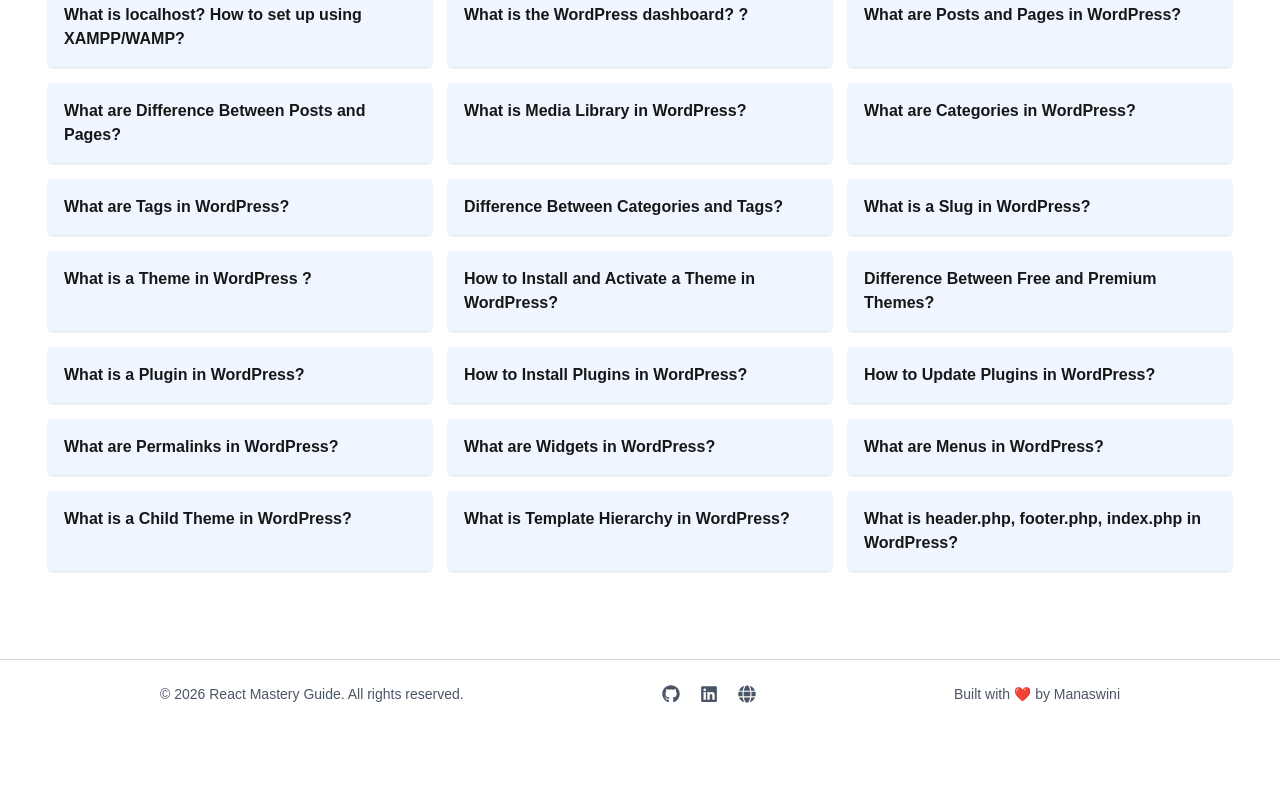
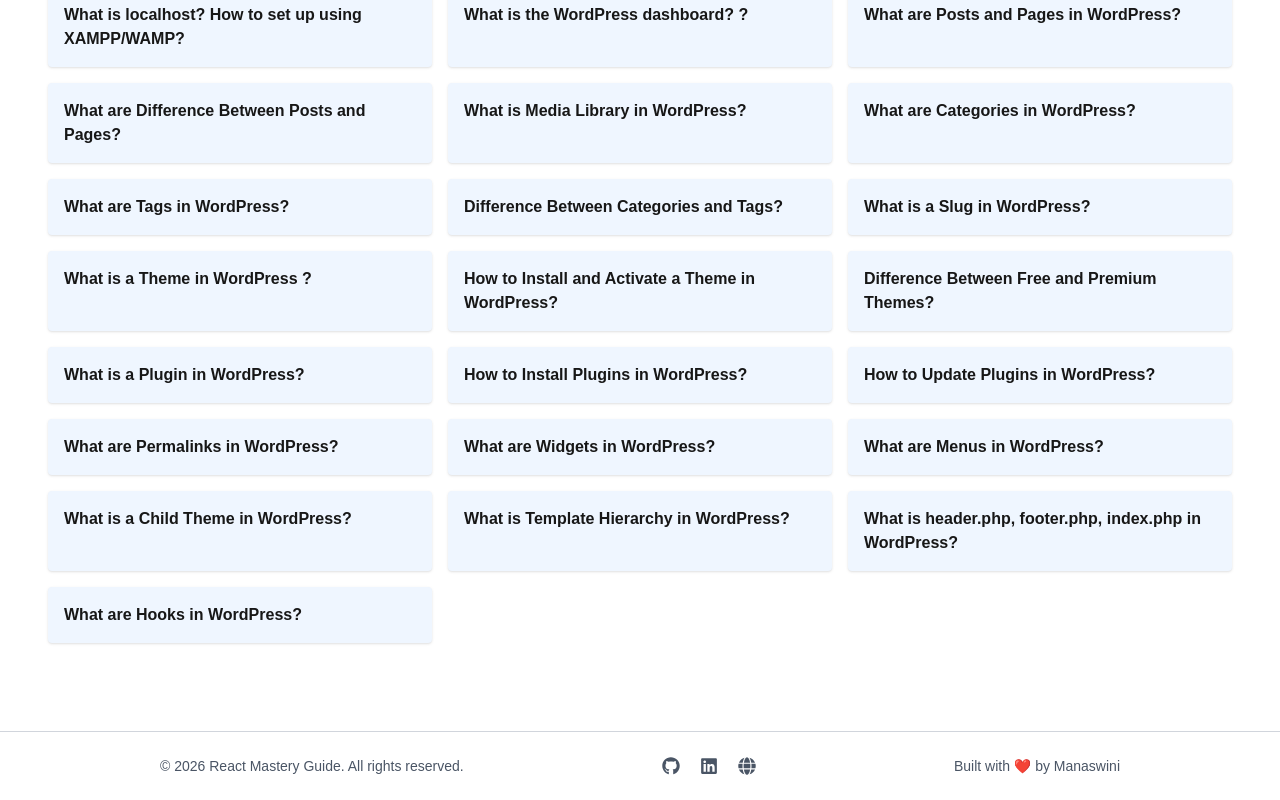
Before and after one commit to Monisasmal/WordPress-Concepts, a Next.js app: page /concepts in a window 1280 px wide. Shown: the part 358-1158 px from the top of the page. Before the commit the page ends 1086 px from the top, so only its background shows below. Built offline with nearby package versions, Linux system fonts and the light colour scheme.

Commit message:
first commit

```diff
--- a/src/app/concepts/page.tsx
+++ b/src/app/concepts/page.tsx
@@ -28,6 +28,7 @@ const concept = [
      {name: "What is a Child Theme in WordPress?", path:"/concepts/WhatIsChildTheme"},
      {name: "What is Template Hierarchy in WordPress?", path:"/concepts/WhatIsTemplateHierarchy"},
      {name: "What is header.php, footer.php, index.php in WordPress?", path:"/concepts/TemplateFilesBasics"},
+     {name: "What are Hooks in WordPress?", path:"/concepts/WhatAreHooks"},
 ];
 
 export default function Concepts(){
```
